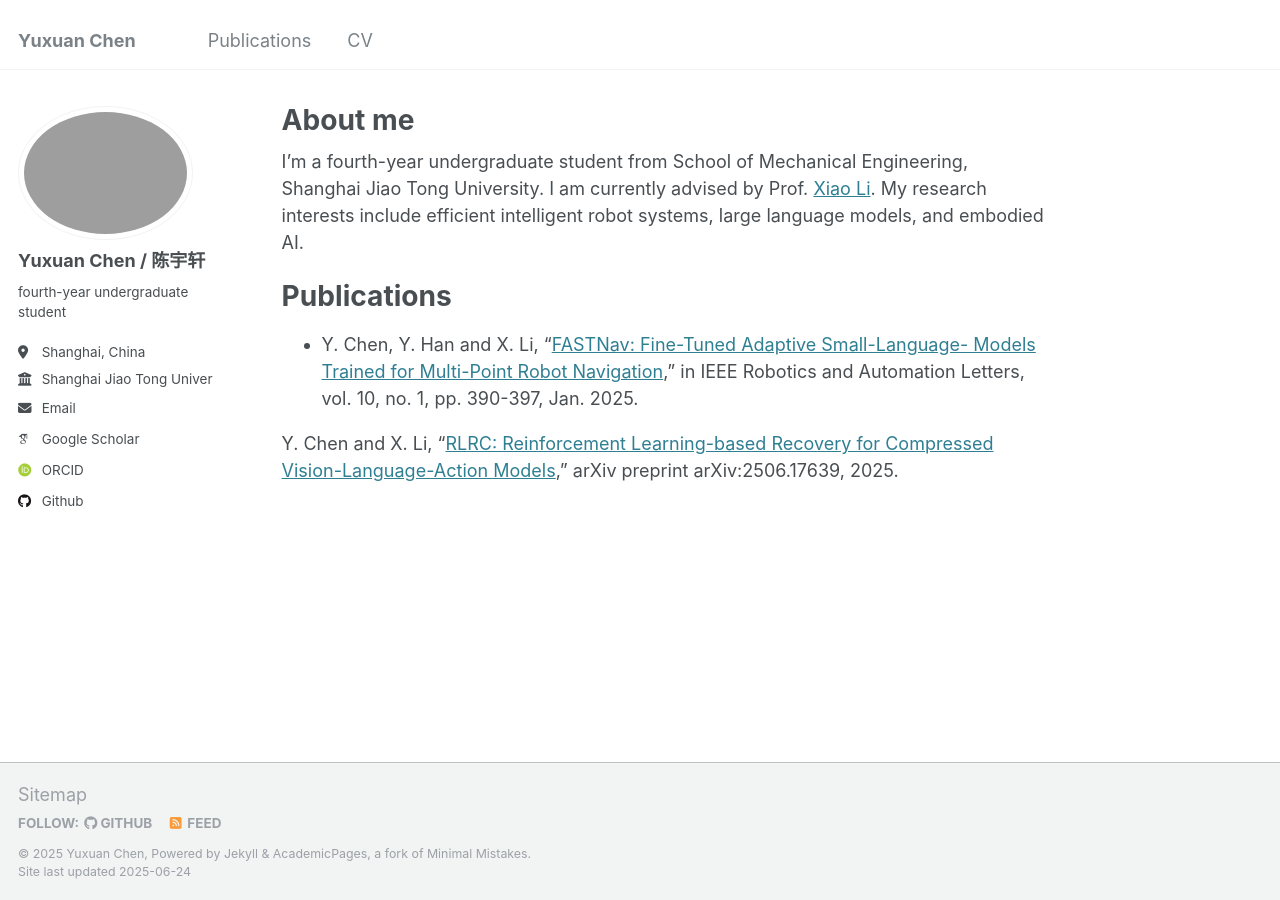
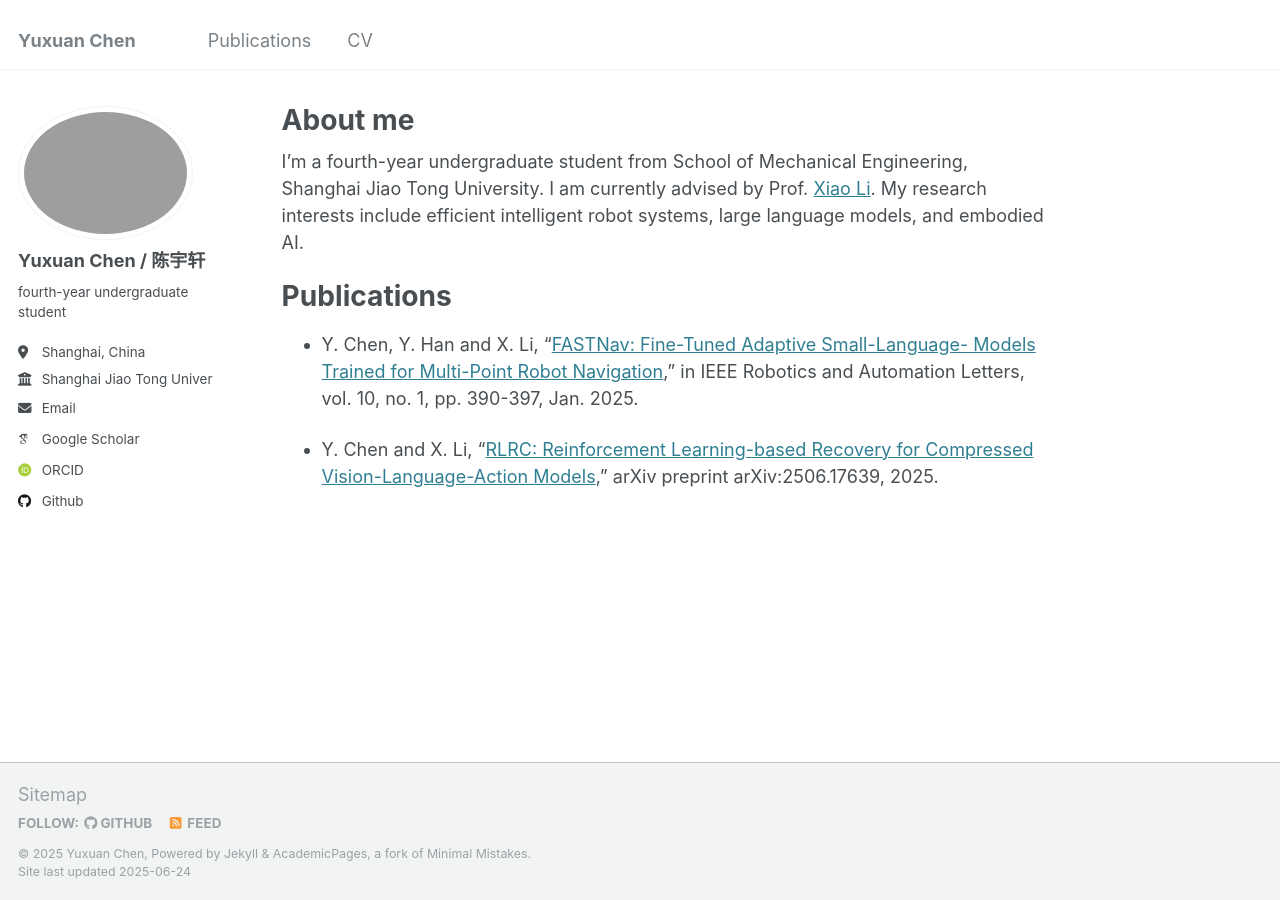
Before and after one commit to Elycyx/Elycyx.github.io, a Jekyll site: the page built from _pages/about.md, in a window 1280 px wide. Built offline with Jekyll 4.4.1, drawn with Linux system fonts in a browser that asks for light colours; some web fonts are replaced.

Commit message:
update new publication

```diff
--- a/_pages/about.md
+++ b/_pages/about.md
@@ -14,4 +14,4 @@
 
 * Y. Chen, Y. Han and X. Li, "[FASTNav: Fine-Tuned Adaptive Small-Language- Models Trained for Multi-Point Robot Navigation](https://elycyx.github.io/publications/2024-11-25-FASTNav)," in IEEE Robotics and Automation Letters, vol. 10, no. 1, pp. 390-397, Jan. 2025.
 
-Y. Chen and X. Li, "[RLRC: Reinforcement Learning-based Recovery for Compressed Vision-Language-Action Models](https://arxiv.org/abs/2506.17639)," arXiv preprint arXiv:2506.17639, 2025.
+* Y. Chen and X. Li, "[RLRC: Reinforcement Learning-based Recovery for Compressed Vision-Language-Action Models](https://arxiv.org/abs/2506.17639)," arXiv preprint arXiv:2506.17639, 2025.
```
